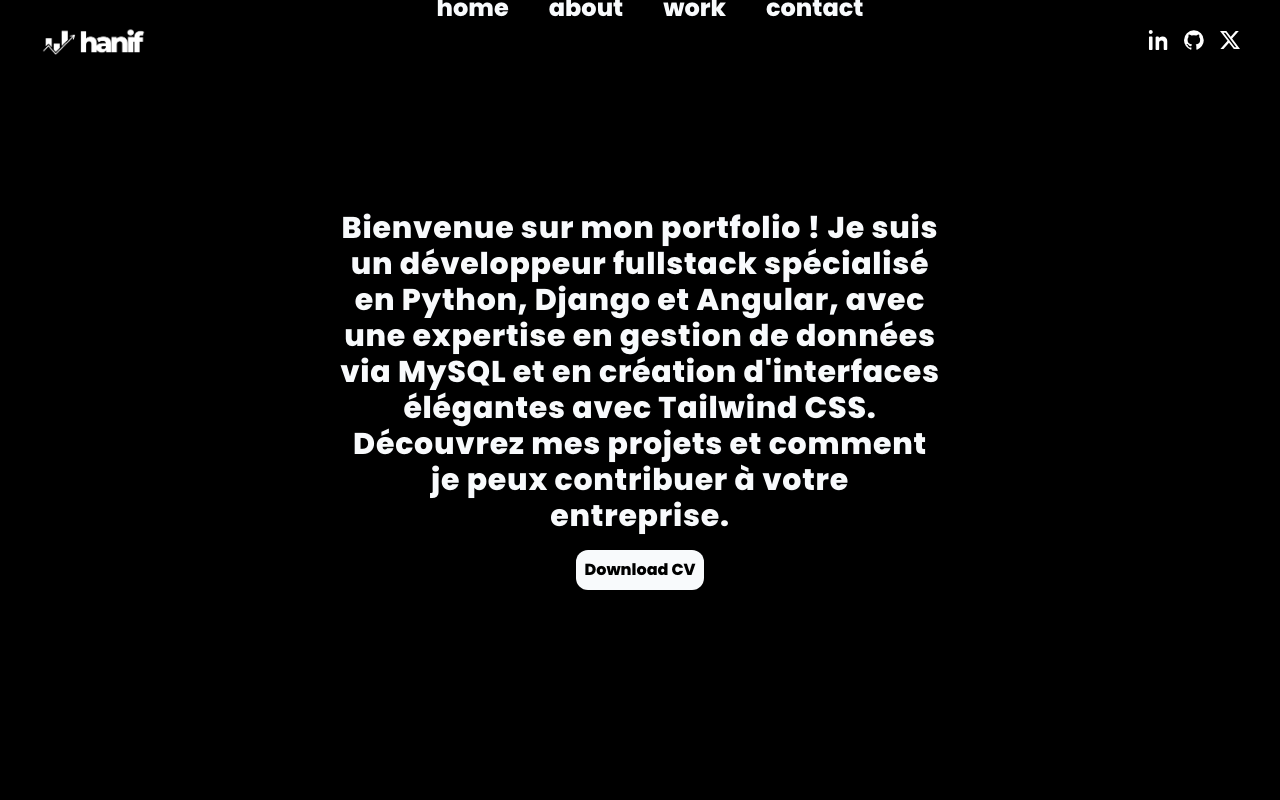
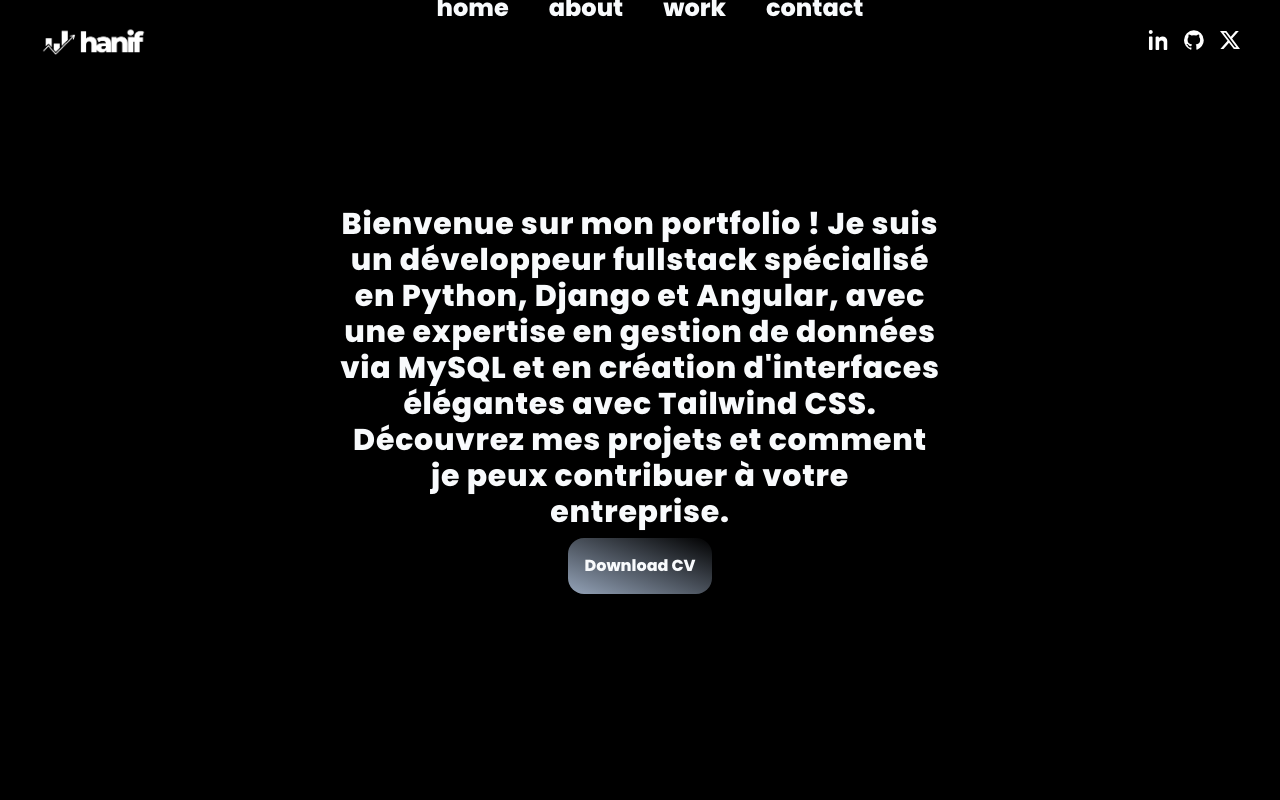
Before and after one commit to Djanfarouhanif/hanif_portf, an Angular app in the folder core/: page / in a window 1280 px wide. Shown: the top 800 px of the page. Built offline with nearby package versions, Linux system fonts and the light colour scheme.

Commit message:
recorde button

```diff
--- a/core/src/app/contact/contact.component.html
+++ b/core/src/app/contact/contact.component.html
@@ -28,6 +28,7 @@
                 <div>
                     <textarea class="w-full h-40  p-4 rounded-xl outline-none text-black text-xl msc:text-[12px]" name="message" id="ùessage" placeholder="Message"></textarea>
                 </div>
+                <button type="button" class="text-slate-50 p-4 rounded-2xl bg-gradient-to-tr from-slate-400 hover:scale-[1.1] transition-all ">Envoyer</button>
             </form>
         </div>
         <div>
--- a/core/src/app/home/home.component.html
+++ b/core/src/app/home/home.component.html
@@ -6,8 +6,8 @@
         <p class="tracking-wide ">Bienvenue sur mon portfolio ! Je suis un développeur fullstack spécialisé en Python, Django et Angular, avec une expertise en gestion de données via MySQL et en création d'interfaces élégantes avec Tailwind CSS. Découvrez mes projets et comment je peux contribuer à votre entreprise.
     </div>
     <!--Button-->
-    <div class="flex justify-center">
-        <button class=" rounded-xl p-2 mt-4 bg-slate-50 hover:bg-[#848282b7]  transition-all font-bold msc:mt-2">Download CV</button>
+    <div class="flex justify-center mt-2">
+        <button class="text-slate-50 p-4 rounded-2xl bg-gradient-to-tr from-slate-400 hover:scale-[1.1] transition-all ">Download CV</button>
     </div>
 
 </div>
```
